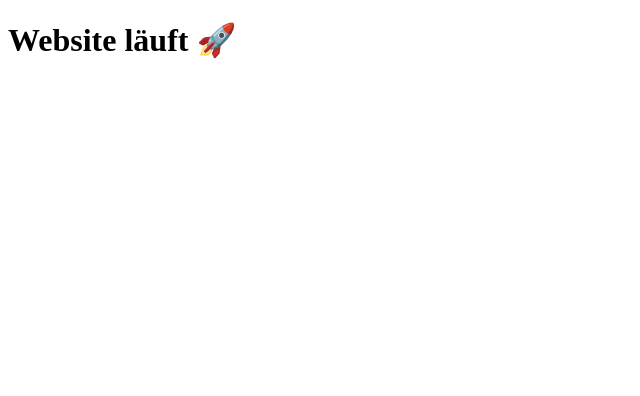
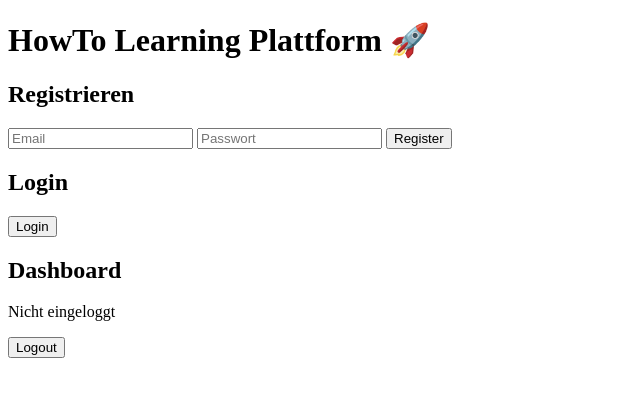
Before and after one commit to didikiko/WebEntwicklung, a plain HTML site: page index.html in a window 1280 px wide. Shown: the whole page, without its empty margins (0-640 px from the left). Drawn offline with nearby package versions, Linux system fonts and the light colour scheme.

Commit message:
Update index.html

```diff
--- a/index.html
+++ b/index.html
@@ -1,9 +1,61 @@
 <!DOCTYPE html>
 <html>
 <head>
-    <title>Meine Website</title>
+  <title>HowTo Learning</title>
+  <script src="https://cdn.jsdelivr.net/npm/@supabase/supabase-js"></script>
 </head>
 <body>
-    <h1>Website läuft 🚀</h1>
+
+<h1>HowTo Learning Plattform 🚀</h1>
+
+<h2>Registrieren</h2>
+<input id="email" placeholder="Email">
+<input id="password" type="password" placeholder="Passwort">
+<button onclick="register()">Register</button>
+
+<h2>Login</h2>
+<button onclick="login()">Login</button>
+
+<h2>Dashboard</h2>
+<p id="status">Nicht eingeloggt</p>
+<button onclick="logout()">Logout</button>
+
+<script>
+const supabase = window.supabase.createClient(
+  "https://nwmzbybbqalmthjuslei.supabase.co",
+  "sb_publishable_-urDYSO9j5wjlh-9vyC7Sw_xNqsOeO4"
+);
+
+async function register() {
+  const email = document.getElementById("email").value;
+  const password = document.getElementById("password").value;
+
+  const { error } = await supabase.auth.signUp({ email, password });
+  alert(error ? error.message : "Registriert!");
+}
+
+async function login() {
+  const email = document.getElementById("email").value;
+  const password = document.getElementById("password").value;
+
+  const { error } = await supabase.auth.signInWithPassword({ email, password });
+  alert(error ? error.message : "Eingeloggt!");
+  checkUser();
+}
+
+async function logout() {
+  await supabase.auth.signOut();
+  checkUser();
+}
+
+async function checkUser() {
+  const { data } = await supabase.auth.getUser();
+  document.getElementById("status").innerText =
+    data.user ? "Eingeloggt als " + data.user.email : "Nicht eingeloggt";
+}
+
+checkUser();
+</script>
+
 </body>
 </html>
```
